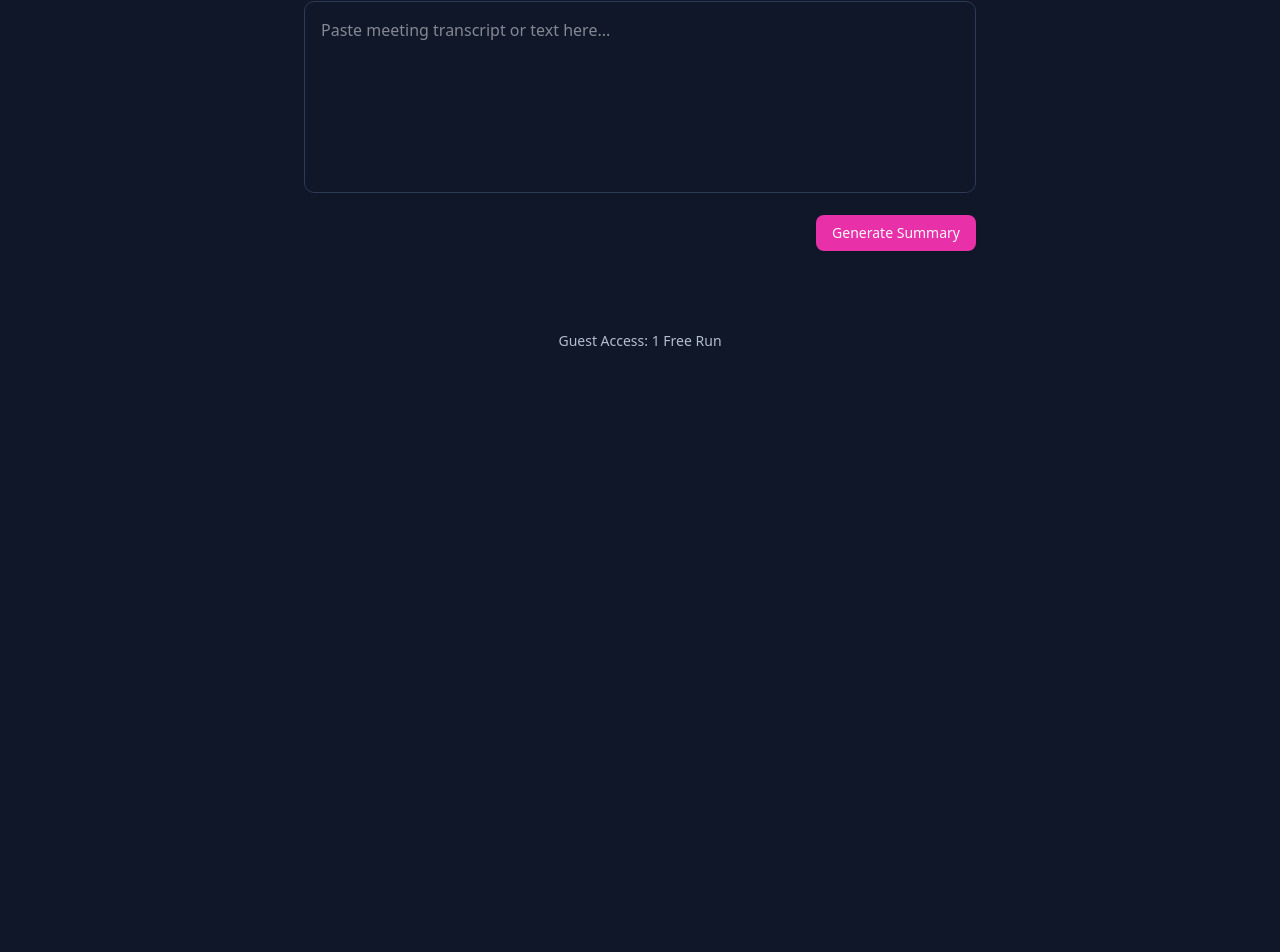
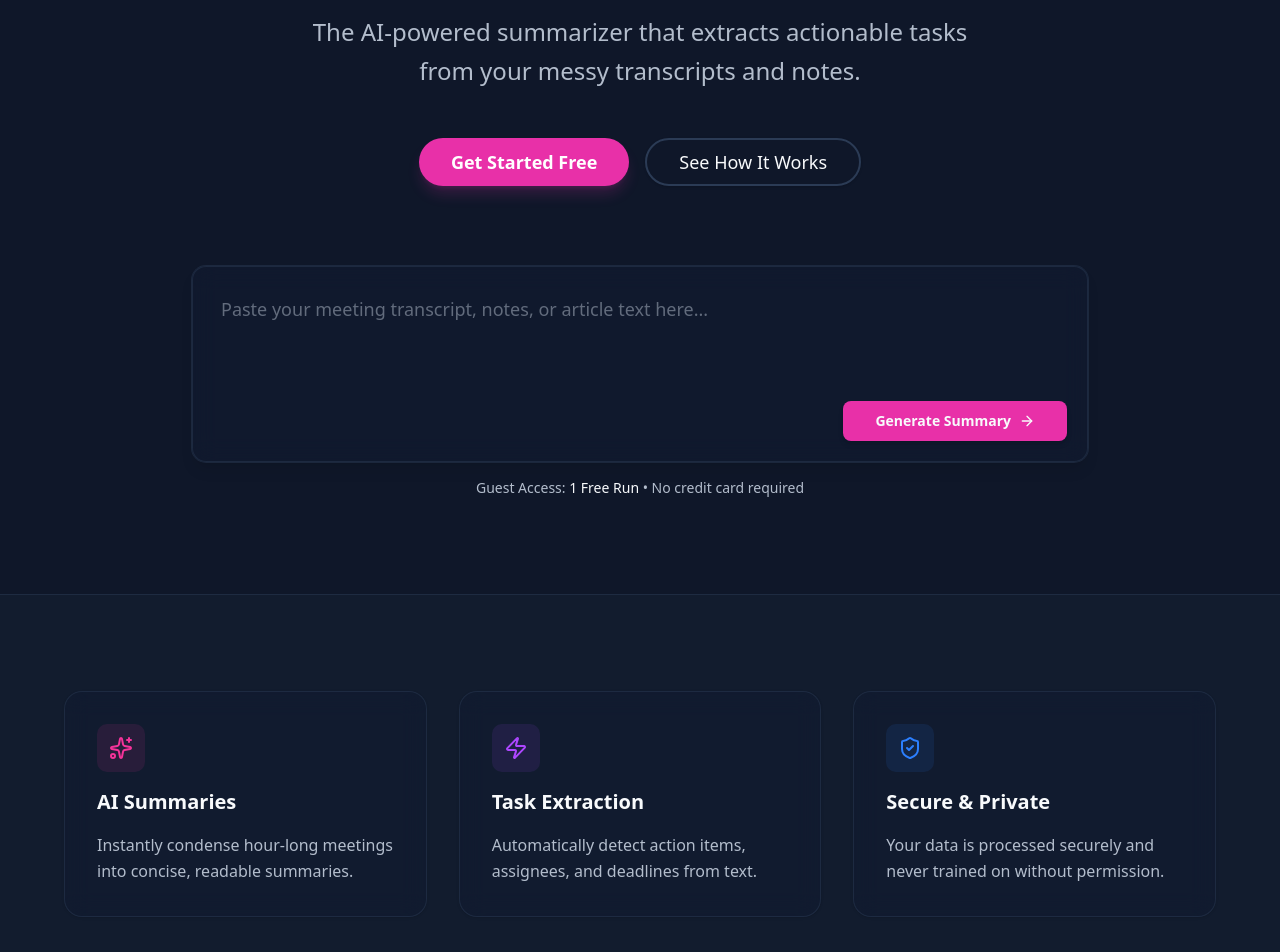
Before and after one commit to tharaka-mts/NexusAI, a Next.js app in the folder apps/web/: page / in a window 1280 px wide. Shown: the part 360-1312 px from the top of the page. Before the commit the page ends 864 px from the top, so only its background shows below. Built offline with nearby package versions, Linux system fonts and the light colour scheme.

Commit message:
feat(web): update landing sections

```diff
--- a/apps/web/src/app/(public)/page.tsx
+++ b/apps/web/src/app/(public)/page.tsx
@@ -1,30 +1,81 @@
 import { Button } from '@/components/ui/Button';
+import TranscriptInput from '@/components/common/TranscriptInput';
+import { Sparkles, Zap, ShieldCheck } from 'lucide-react';
+import Link from 'next/link';
 
 const LandingPage = () => {
     return (
-        <div className="min-h-screen flex flex-col items-center justify-center p-8 gap-8">
-            <header className="text-center space-y-4">
-                <h1 className="text-4xl font-bold tracking-tight">Nexus AI</h1>
-                <p className="text-muted-foreground text-lg max-w-lg">
-                    Smart Content Summarizer & Task Extractor. Paste your transcript below.
+        <div className="flex flex-col min-h-screen">
+
+            {/* Hero Section */}
+            <section className="relative pt-24 pb-20 px-8 flex flex-col items-center text-center space-y-8 max-w-5xl mx-auto">
+                <h1 className="text-5xl md:text-7xl font-bold tracking-tight leading-tight">
+                    Turn Chaos into <br />
+                    <span className="gradient-text">Clarity</span>
+                </h1>
+
+                <p className="text-xl md:text-2xl text-muted-foreground max-w-2xl mx-auto leading-relaxed">
+                    The AI-powered summarizer that extracts actionable tasks from your messy transcripts and notes.
                 </p>
-            </header>
 
-            <main className="w-full max-w-2xl space-y-4">
-                <textarea
-                    className="w-full h-48 p-4 rounded-lg border bg-background resize-none focus:outline-none focus:ring-2 focus:ring-primary"
-                    placeholder="Paste meeting transcript or text here..."
-                />
-                <div className="flex justify-end">
-                    <Button>Generate Summary</Button>
+                <div className="flex flex-wrap justify-center gap-4 pt-4">
+                    <Link href="/signup">
+                        <Button size="lg" className="h-12 px-8 text-lg rounded-full bg-primary hover:bg-primary/90 text-white font-semibold shadow-lg shadow-primary/20">
+                            Get Started Free
+                        </Button>
+                    </Link>
+                    <Link href="#demo">
+                        <Button size="lg" variant="outline" className="h-12 px-8 text-lg rounded-full border-2 hover:bg-muted/50">
+                            See How It Works
+                        </Button>
+                    </Link>
                 </div>
-            </main>
+            </section>
 
-            <footer className="text-sm text-muted-foreground mt-12">
-                <p>Guest Access: 1 Free Run</p>
-            </footer>
+            {/* Input Section (Demo) */}
+            <section id="demo" className="w-full px-4 md:px-8 pb-24">
+                <div className="max-w-4xl mx-auto">
+                    <TranscriptInput />
+                </div>
+            </section>
+
+            {/* Features Grid */}
+            <section className="bg-muted/30 py-24 px-8 border-t border-border/50">
+                <div className="max-w-6xl mx-auto grid grid-cols-1 md:grid-cols-3 gap-8">
+                    <div className="glass-card p-8 rounded-2xl space-y-4">
+                        <div className="h-12 w-12 rounded-lg bg-pink-500/10 flex items-center justify-center text-pink-500 mb-4">
+                            <Sparkles className="h-6 w-6" />
+                        </div>
+                        <h3 className="text-xl font-bold text-foreground">AI Summaries</h3>
+                        <p className="text-muted-foreground leading-relaxed">
+                            Instantly condense hour-long meetings into concise, readable summaries.
+                        </p>
+                    </div>
+
+                    <div className="glass-card p-8 rounded-2xl space-y-4">
+                        <div className="h-12 w-12 rounded-lg bg-purple-500/10 flex items-center justify-center text-purple-500 mb-4">
+                            <Zap className="h-6 w-6" />
+                        </div>
+                        <h3 className="text-xl font-bold text-foreground">Task Extraction</h3>
+                        <p className="text-muted-foreground leading-relaxed">
+                            Automatically detect action items, assignees, and deadlines from text.
+                        </p>
+                    </div>
+
+                    <div className="glass-card p-8 rounded-2xl space-y-4">
+                        <div className="h-12 w-12 rounded-lg bg-blue-500/10 flex items-center justify-center text-blue-500 mb-4">
+                            <ShieldCheck className="h-6 w-6" />
+                        </div>
+                        <h3 className="text-xl font-bold text-foreground">Secure & Private</h3>
+                        <p className="text-muted-foreground leading-relaxed">
+                            Your data is processed securely and never trained on without permission.
+                        </p>
+                    </div>
+                </div>
+            </section>
+
         </div>
     );
-}
+};
 
 export default LandingPage;
```
